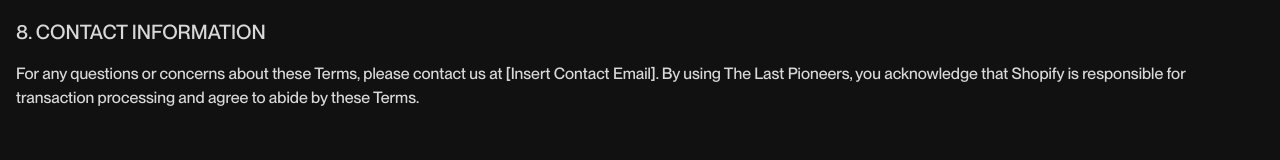
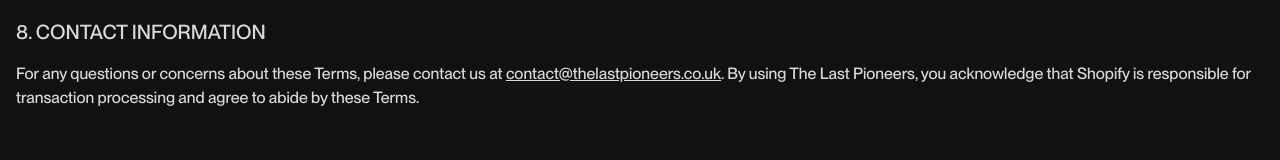
Before and after one commit to cal-dev-lab/lastpioneers, a Next.js app: page /terms-of-service in a window 1280 px wide. Shown: the part 1186-1346 px from the top of the page. Built offline with nearby package versions, Linux system fonts and the light colour scheme; no server answers.

Commit message:
Updated terms of service

```diff
--- a/app/terms-of-service/page.tsx
+++ b/app/terms-of-service/page.tsx
@@ -1,5 +1,6 @@
 import Footer from "@/components/Footer";
 import Navigation from "@/components/Navigation";
+import Link from "next/link";
 
 export default function TermsOfService() {
   return (
@@ -71,9 +72,16 @@ export default function TermsOfService() {
           <p className="text-xl uppercase">8. Contact Information</p>
           <p>
             For any questions or concerns about these Terms, please contact us
-            at [Insert Contact Email]. By using The Last Pioneers, you
-            acknowledge that Shopify is responsible for transaction processing
-            and agree to abide by these Terms.
+            at{" "}
+            <Link
+              href="mailto:contact@thelastpioneers.co.uk"
+              className="underline"
+            >
+              contact@thelastpioneers.co.uk
+            </Link>
+            . By using The Last Pioneers, you acknowledge that Shopify is
+            responsible for transaction processing and agree to abide by these
+            Terms.
           </p>
         </section>
       </section>
```
